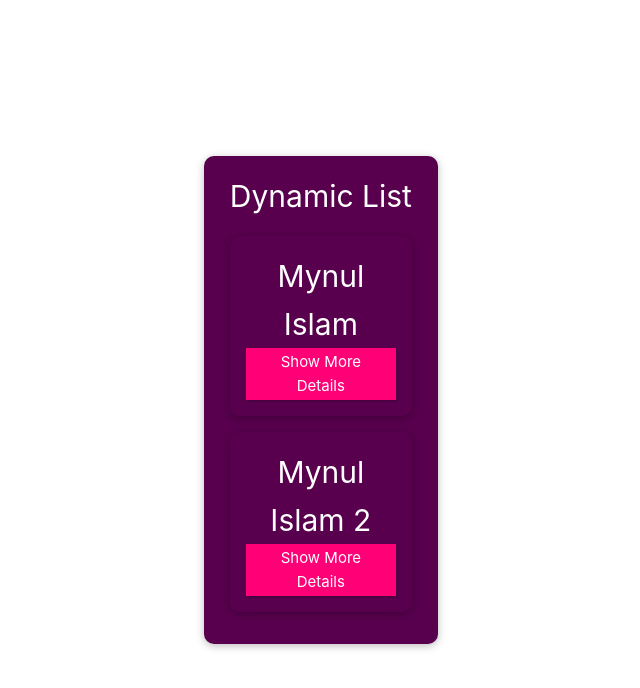
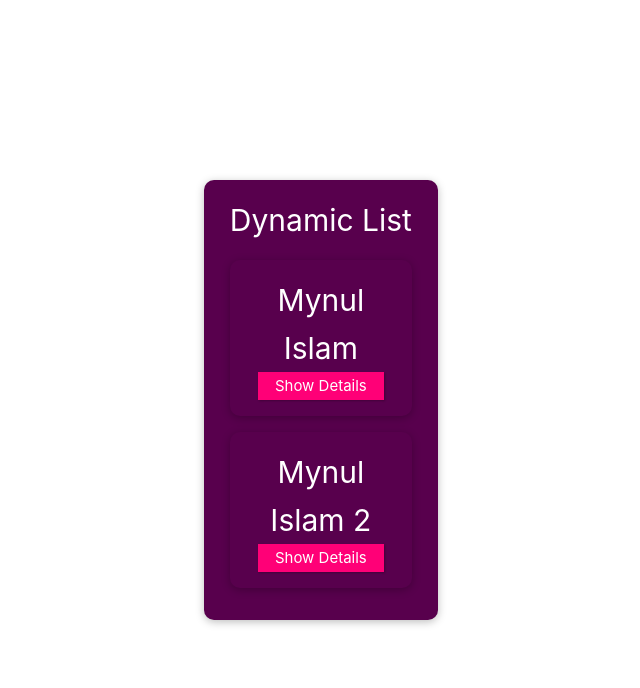
Before and after one commit to mynul-islam-madhurjo/vue-maxmillian, a Vue app in the folder Lesson 8 Vue CLI/vue-project/: page / in a window 1280 px wide. Shown: the top 688 px of the page, without its empty margins (189-829 px from the left). Built offline with nearby package versions, Linux system fonts and the light colour scheme.

Commit message:
minor changes

```diff
--- a/Lesson 8 Vue CLI/vue-project/src/components/FriendContact.vue
+++ b/Lesson 8 Vue CLI/vue-project/src/components/FriendContact.vue
@@ -1,7 +1,7 @@
 <template>
     <li>
         <h1> {{ name }}</h1>
-        <button @click="showDetails"> {{ dataVisible ? 'Hide' : 'Show' }} More Details</button>
+        <button @click="showDetails"> {{ dataVisible ? 'Hide' : 'Show' }} Details</button>
             <ul v-if="dataVisible">
                 <li>{{ phoneAddress }}</li>
                 <li> {{ emailAddress }}</li>
@@ -12,6 +12,7 @@
 
 <script lang="ts">
 export default {
+    // props is used for parent child communication
     props: [
         'name',
         'phoneAddress',
```
